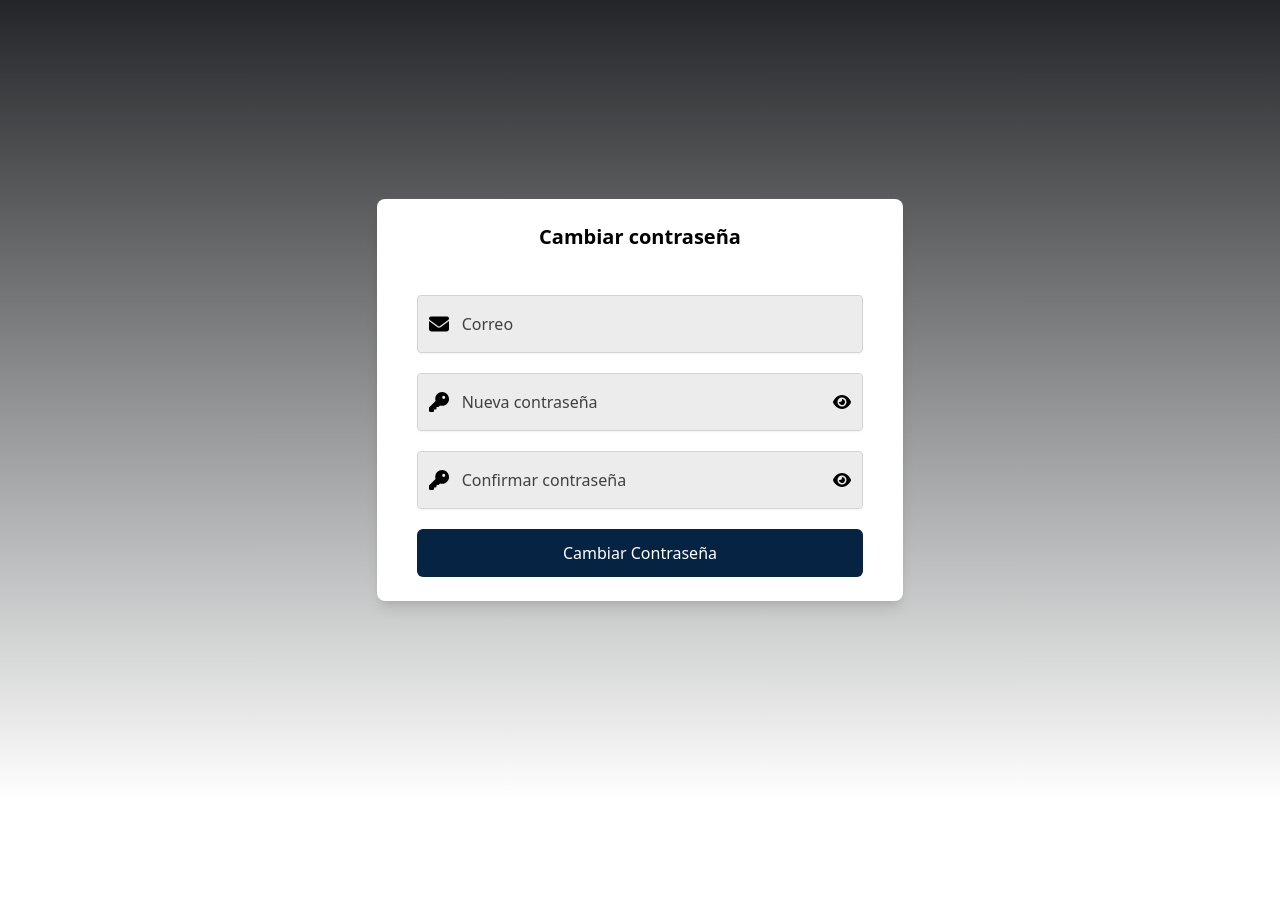
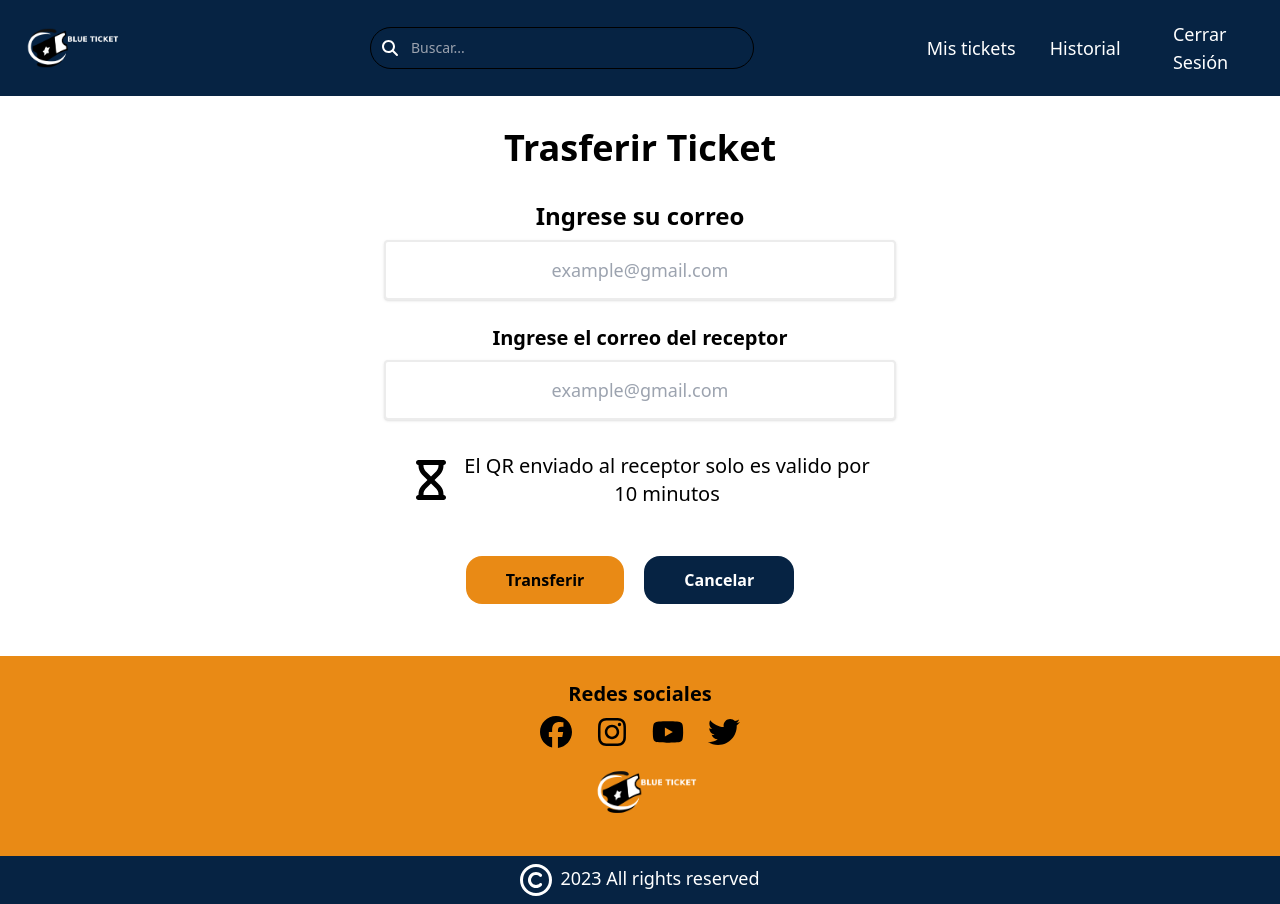
Before and after one commit to Programacion-NCapas-01-23/proyecto-final-grupo-de-trabajo-9, a React (Vite) app in the folder Client/blue-ticket/: page / in a window 1280 px wide. Before the commit the page ends 800 px from the top, so only its background shows below. Built offline with nearby package versions, Linux system fonts and the light colour scheme.

Commit message:
:lipstick:Add:View For Ticket Transfer

```diff
--- a/Client/blue-ticket/src/App.jsx
+++ b/Client/blue-ticket/src/App.jsx
@@ -5,13 +5,14 @@ import NewLocation from './pages/admin/NewLocation';
 import Transaction from './pages/user/Transaction';
 import TicketPurchase from './pages/user/TicketPurchase';
 import ChangePassword from './pages/user/ChangePassword';
+import TransferTicket from './pages/user/TransferTicket';
 
 
 function App() {
 
   return (
     <>
-      <ChangePassword/>
+      <TransferTicket/>
     </>
   )
 }
--- /dev/null
+++ b/Client/blue-ticket/src/pages/user/TransferTicket.jsx
@@ -0,0 +1,57 @@
+import { FontAwesomeIcon } from '@fortawesome/react-fontawesome'
+import React from 'react'
+import { faHourglass } from '@fortawesome/free-solid-svg-icons';
+import Footer from "../../components/Footer/Footer";
+import NavbarUser from "../../components/Navbars/NavbarUser";
+
+
+export const TransferTicket = () => {
+    return (
+        <>
+        <NavbarUser />
+            <section className='py-26 bg-white'>
+                <div className='container px-4 mx-auto'>
+                    <div className='max-w-lg mx-auto py-8'>
+                        <div className='text-center mb-8'>
+                            <h2 className='text-3xl md:text-4xl font-extrabold mb-2'>Trasferir Ticket</h2>
+                        </div>
+                        <form action="">
+                            <div className='mb-6'>
+                                <label className='block mb-2 font-extrabold text-center text-2xl' for="">Ingrese su correo</label>
+                                <input className='inline-block w-full p-4 leading-6 text-lg text-center bg-white shadow border-2 border-gray rounded' type="text"
+                                    placeholder="example@gmail.com" />
+                            </div>
+                            <div className='mb-6'>
+                                <label className='block mb-2 font-extrabold text-center text-2xl sm:text-xl' for="">Ingrese el correo del receptor</label>
+                                <input className='inline-block w-full p-4 leading-6 text-lg  text-center  bg-white shadow border-2 border-gray rounded' type="text"
+                                    placeholder="example@gmail.com" />
+                            </div>
+                            <div className='flex items-center m-5'>
+                                <FontAwesomeIcon icon={faHourglass} className='h-10 m-4 mx-3' />
+                                <label className='block  text-center text-xl' for="">El QR enviado al receptor solo es valido por 10 minutos</label>
+                            </div>
+
+                            <div className='text-center'>
+                                <button type="submit" className='px-10 py-3  bg-orange rounded-2xl
+                        font-extrabold text-black capitalize
+                        focus:outline-none hover:shadow-none'>
+                                    Transferir
+                                </button>
+
+                                <button type="submit" className='px-10 py-3 m-5 bg-blue rounded-2xl
+                        font-extrabold text-white capitalize
+                        focus:outline-none hover:shadow-none'>
+                                    Cancelar
+                                </button>
+                            </div>
+                        </form>
+                    </div>
+                </div>
+            </section>
+
+            <Footer />
+        </>
+    )
+}
+
+export default TransferTicket;
```
